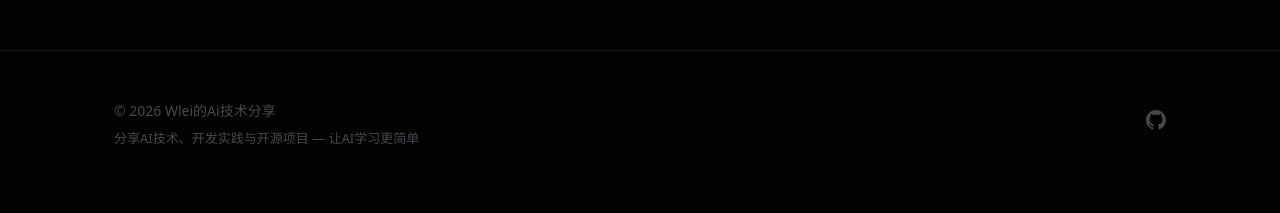
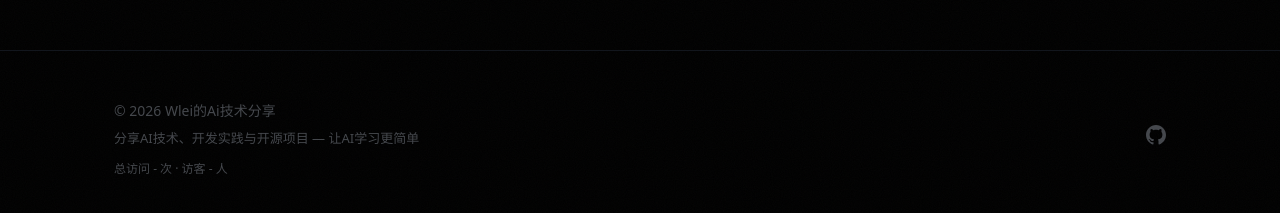
Before and after one commit to wanlei99lyx/wanlei99lyx.github.io, a Jekyll site: the page built from index.html, in a window 1280 px wide and 900 px high, scrolled down 1037 px. Shown: the part 673-886 px from the top of the window. Built offline with Jekyll 4.4.1, drawn with Linux system fonts in a browser that asks for light colours; comment, search, counter and statistics services are not loaded.

Commit message:
Add busuanzi visitor counter

```diff
--- a/_includes/footer.html
+++ b/_includes/footer.html
@@ -4,6 +4,10 @@
       <div class="footer-info">
         <p class="footer-copyright">&copy; {{ site.time | date: '%Y' }} {{ site.title }}</p>
         <p class="footer-desc">{{ site.description }}</p>
+        <p class="footer-desc" style="margin-top: 0.5rem; font-size: 0.75rem; color: var(--color-muted);">
+          总访问 <span id="busuanzi_value_site_pv">-</span> 次 ·
+          访客 <span id="busuanzi_value_site_uv">-</span> 人
+        </p>
       </div>
       <div class="footer-links">
         <a href="https://github.com/{{ site.github_username }}" target="_blank" rel="noopener" class="footer-link" title="GitHub">
--- a/_layouts/default.html
+++ b/_layouts/default.html
@@ -29,5 +29,6 @@
     {% include footer.html %}
   </div>
   <script src="{{ '/assets/js/main.js' | relative_url }}"></script>
+  <script async src="//busuanzi.ibruce.info/busuanzi/2.3/busuanzi.pure.mini.js"></script>
 </body>
 </html>
--- a/_layouts/post.html
+++ b/_layouts/post.html
@@ -17,6 +17,8 @@
         {% endif %}
         <span class="post-meta-sep">·</span>
         <span>{{ page.content | number_of_words | divided_by: 250 | plus: 1 }} 分钟阅读</span>
+        <span class="post-meta-sep">·</span>
+        <span>阅读 <span id="busuanzi_value_page_pv">-</span> 次</span>
       </div>
       <h1 class="post-title">{{ page.title }}</h1>
       {% if page.tags.size > 0 %}
```
